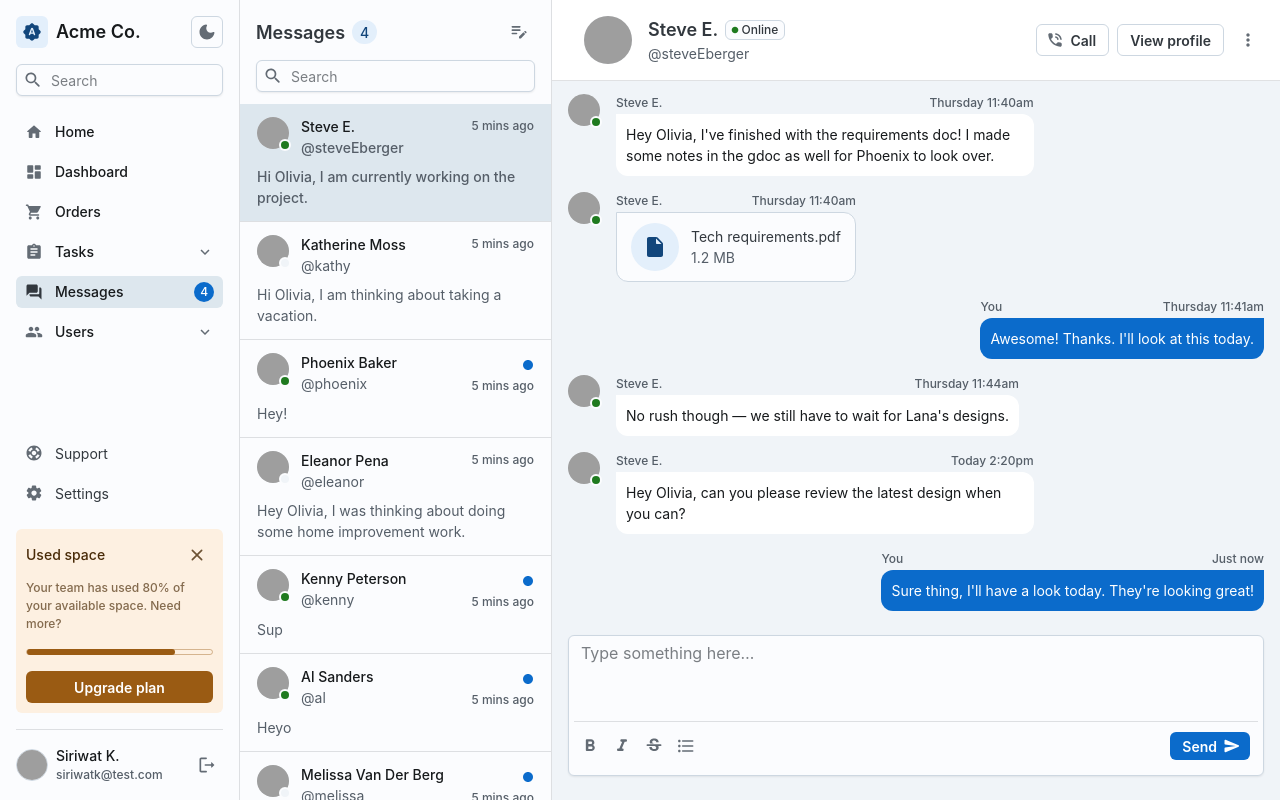
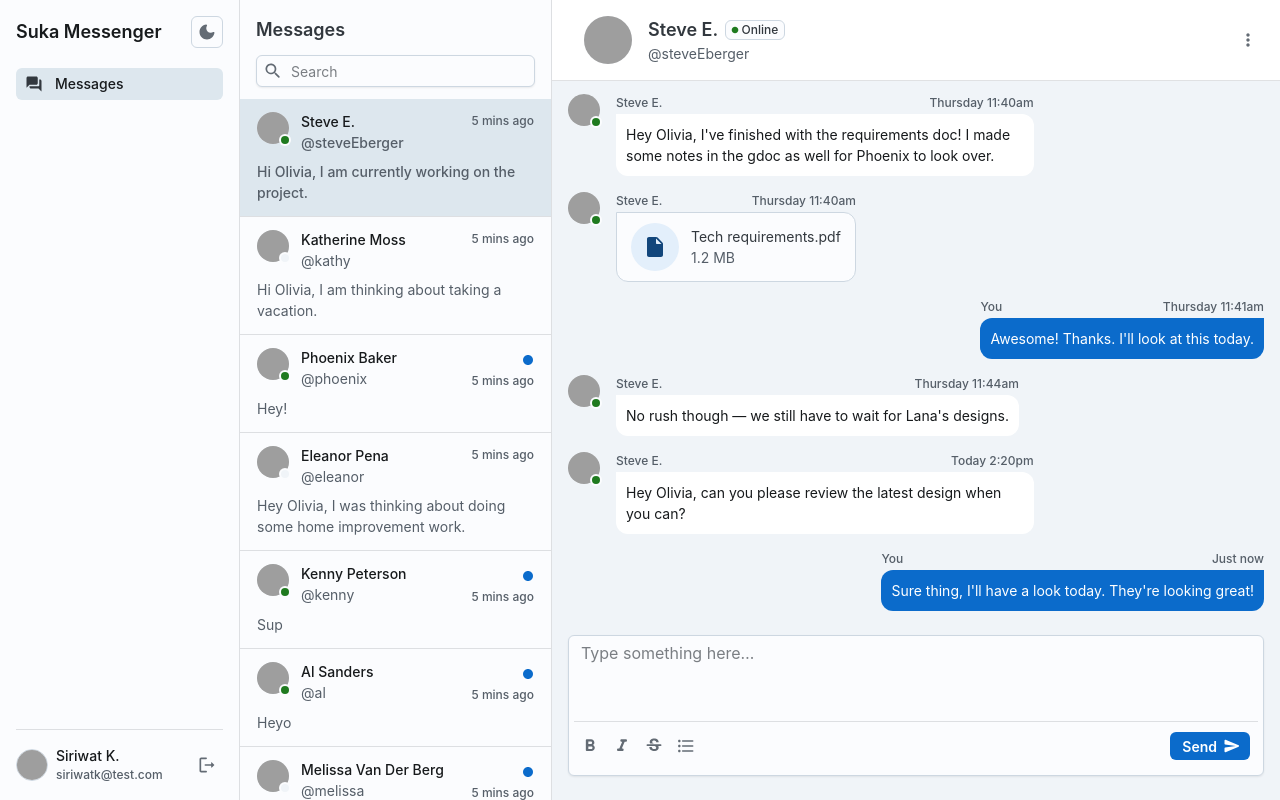
Before and after one commit to azhrzf/sukame, a React (Vite) app: page / in a window 1280 px wide. Built offline with nearby package versions, Linux system fonts and the light colour scheme; grey boxes are pictures that could not be loaded; the HTML template or start-up script is replaced by a standard one.

Commit message:
important feature only

```diff
--- a/src/components/ChatsPane.tsx
+++ b/src/components/ChatsPane.tsx
@@ -1,14 +1,15 @@
-import Stack from '@mui/joy/Stack';
-import Sheet from '@mui/joy/Sheet';
-import Typography from '@mui/joy/Typography';
-import { Box, Chip, IconButton, Input } from '@mui/joy';
-import List from '@mui/joy/List';
-import EditNoteRoundedIcon from '@mui/icons-material/EditNoteRounded';
-import SearchRoundedIcon from '@mui/icons-material/SearchRounded';
-import CloseRoundedIcon from '@mui/icons-material/CloseRounded';
-import ChatListItem from './ChatListItem';
-import { ChatProps } from '../types';
-import { toggleMessagesPane } from '../utils';
+import Stack from "@mui/joy/Stack";
+import Sheet from "@mui/joy/Sheet";
+import Typography from "@mui/joy/Typography";
+import { Box, IconButton, Input } from "@mui/joy";
+// import { Chip } from "@mui/joy";
+import List from "@mui/joy/List";
+// import EditNoteRoundedIcon from "@mui/icons-material/EditNoteRounded";
+import SearchRoundedIcon from "@mui/icons-material/SearchRounded";
+import CloseRoundedIcon from "@mui/icons-material/CloseRounded";
+import ChatListItem from "./ChatListItem";
+import { ChatProps } from "../types";
+import { toggleMessagesPane } from "../utils";
 
 type ChatsPaneProps = {
 	chats: ChatProps[];
@@ -16,56 +17,45 @@ type ChatsPaneProps = {
 	selectedChatId: string;
 };
 
-export default function ChatsPane({
-    chats,
-    setSelectedChat,
-    selectedChatId,
-}: ChatsPaneProps) {
+export default function ChatsPane({ chats, setSelectedChat, selectedChatId }: ChatsPaneProps) {
 	return (
 		<Sheet
 			sx={{
-                borderRight: '1px solid',
-                borderColor: 'divider',
-                height: 'calc(100dvh - var(--Header-height))',
-                overflowY: 'auto',
+				borderRight: "1px solid",
+				borderColor: "divider",
+				height: "calc(100dvh - var(--Header-height))",
+				overflowY: "auto",
 			}}
 		>
-            <Stack
-                direction="row"
-                spacing={1}
-                alignItems="center"
-                justifyContent="space-between"
-                p={2}
-                pb={1.5}
-            >
+			<Stack direction="row" spacing={1} alignItems="center" justifyContent="space-between" p={2} pb={1.5}>
 				<Typography
-                    fontSize={{ xs: 'md', md: 'lg' }}
+					fontSize={{ xs: "md", md: "lg" }}
 					component="h1"
 					fontWeight="lg"
-                    endDecorator={
-                        <Chip
-                            variant="soft"
-                            color="primary"
-                            size="md"
-                            slotProps={{ root: { component: 'span' } }}
-                        >
-                            4
-                        </Chip>
-                    }
-                    sx={{ mr: 'auto' }}
+					// endDecorator={
+					//     <Chip
+					//         variant="soft"
+					//         color="primary"
+					//         size="md"
+					//         slotProps={{ root: { component: 'span' } }}
+					//     >
+					//         4
+					//     </Chip>
+					// }
+					sx={{ mr: "auto" }}
 				>
 					Messages
 				</Typography>
 
-                <IconButton
+				{/* <IconButton
 					variant="plain"
 					aria-label="edit"
 					color="neutral"
 					size="sm"
-                    sx={{ display: { xs: 'none', sm: 'unset' } }}
+					sx={{ display: { xs: "none", sm: "unset" } }}
 				>
 					<EditNoteRoundedIcon />
-                </IconButton>
+				</IconButton> */}
 
 				<IconButton
 					variant="plain"
@@ -75,24 +65,19 @@ export default function ChatsPane({
 					onClick={() => {
 						toggleMessagesPane();
 					}}
-                    sx={{ display: { sm: 'none' } }}
+					sx={{ display: { sm: "none" } }}
 				>
 					<CloseRoundedIcon />
 				</IconButton>
 			</Stack>
 			<Box sx={{ px: 2, pb: 1.5 }}>
-                <Input
-                    size="sm"
-                    startDecorator={<SearchRoundedIcon />}
-                    placeholder="Search"
-                    aria-label="Search"
-                />
+				<Input size="sm" startDecorator={<SearchRoundedIcon />} placeholder="Search" aria-label="Search" />
 			</Box>
 			<List
 				sx={{
 					py: 0,
-                    '--ListItem-paddingY': '0.75rem',
-                    '--ListItem-paddingX': '1rem',
+					"--ListItem-paddingY": "0.75rem",
+					"--ListItem-paddingX": "1rem",
 				}}
 			>
 				{chats.map((chat) => (
--- a/src/components/MessagesPaneHeader.tsx
+++ b/src/components/MessagesPaneHeader.tsx
@@ -1,15 +1,15 @@
-import Avatar from '@mui/joy/Avatar';
-import Button from '@mui/joy/Button';
-import Chip from '@mui/joy/Chip';
-import IconButton from '@mui/joy/IconButton';
-import Stack from '@mui/joy/Stack';
-import Typography from '@mui/joy/Typography';
-import CircleIcon from '@mui/icons-material/Circle';
-import ArrowBackIosNewRoundedIcon from '@mui/icons-material/ArrowBackIosNewRounded';
-import PhoneInTalkRoundedIcon from '@mui/icons-material/PhoneInTalkRounded';
-import MoreVertRoundedIcon from '@mui/icons-material/MoreVertRounded';
-import { UserProps } from '../types';
-import { toggleMessagesPane } from '../utils';
+import Avatar from "@mui/joy/Avatar";
+// import Button from "@mui/joy/Button";
+import Chip from "@mui/joy/Chip";
+import IconButton from "@mui/joy/IconButton";
+import Stack from "@mui/joy/Stack";
+import Typography from "@mui/joy/Typography";
+import CircleIcon from "@mui/icons-material/Circle";
+import ArrowBackIosNewRoundedIcon from "@mui/icons-material/ArrowBackIosNewRounded";
+// import PhoneInTalkRoundedIcon from "@mui/icons-material/PhoneInTalkRounded";
+import MoreVertRoundedIcon from "@mui/icons-material/MoreVertRounded";
+import { UserProps } from "../types";
+import { toggleMessagesPane } from "../utils";
 
 type MessagesPaneHeaderProps = {
 	sender: UserProps;
@@ -21,9 +21,9 @@ export default function MessagesPaneHeader({ sender }: MessagesPaneHeaderProps)
 			direction="row"
 			justifyContent="space-between"
 			sx={{
-                borderBottom: '1px solid',
-                borderColor: 'divider',
-                backgroundColor: 'background.body',
+				borderBottom: "1px solid",
+				borderColor: "divider",
+				backgroundColor: "background.body",
 			}}
 			py={{ xs: 2, md: 2 }}
 			px={{ xs: 1, md: 2 }}
@@ -34,7 +34,7 @@ export default function MessagesPaneHeader({ sender }: MessagesPaneHeaderProps)
 					color="neutral"
 					size="sm"
 					sx={{
-                        display: { xs: 'inline-flex', sm: 'none' },
+						display: { xs: "inline-flex", sm: "none" },
 					}}
 					onClick={() => toggleMessagesPane()}
 				>
@@ -54,12 +54,10 @@ export default function MessagesPaneHeader({ sender }: MessagesPaneHeaderProps)
 									size="sm"
 									color="neutral"
 									sx={{
-                                        borderRadius: 'sm',
+										borderRadius: "sm",
 									}}
-                                    startDecorator={
-                                        <CircleIcon sx={{ fontSize: 8 }} color="success" />
-                                    }
-                                    slotProps={{ root: { component: 'span' } }}
+									startDecorator={<CircleIcon sx={{ fontSize: 8 }} color="success" />}
+									slotProps={{ root: { component: "span" } }}
 								>
 									Online
 								</Chip>
@@ -73,7 +71,7 @@ export default function MessagesPaneHeader({ sender }: MessagesPaneHeaderProps)
 				</div>
 			</Stack>
 			<Stack spacing={1} direction="row" alignItems="center">
-                <Button
+				{/* <Button
                     startDecorator={<PhoneInTalkRoundedIcon />}
                     color="neutral"
                     variant="outlined"
@@ -83,17 +81,17 @@ export default function MessagesPaneHeader({ sender }: MessagesPaneHeaderProps)
                     }}
                 >
                     Call
-                </Button>
-                <Button
+                </Button> */}
+				{/* <Button
 					color="neutral"
 					variant="outlined"
 					size="sm"
 					sx={{
-                        display: { xs: 'none', md: 'inline-flex' },
+						display: { xs: "none", md: "inline-flex" },
 					}}
 				>
 					View profile
-                </Button>
+				</Button> */}
 
 				<IconButton size="sm" variant="plain" color="neutral">
 					<MoreVertRoundedIcon />
--- a/src/components/Sidebar.tsx
+++ b/src/components/Sidebar.tsx
@@ -1,69 +1,66 @@
-import * as React from 'react';
-import GlobalStyles from '@mui/joy/GlobalStyles';
-import Avatar from '@mui/joy/Avatar';
-import Box from '@mui/joy/Box';
-import Button from '@mui/joy/Button';
-import Card from '@mui/joy/Card';
-import Chip from '@mui/joy/Chip';
-import Divider from '@mui/joy/Divider';
-import IconButton from '@mui/joy/IconButton';
-import Input from '@mui/joy/Input';
-import LinearProgress from '@mui/joy/LinearProgress';
-import List from '@mui/joy/List';
-import ListItem from '@mui/joy/ListItem';
-import ListItemButton, { listItemButtonClasses } from '@mui/joy/ListItemButton';
-import ListItemContent from '@mui/joy/ListItemContent';
-import Typography from '@mui/joy/Typography';
-import Sheet from '@mui/joy/Sheet';
-import Stack from '@mui/joy/Stack';
-import SearchRoundedIcon from '@mui/icons-material/SearchRounded';
-import HomeRoundedIcon from '@mui/icons-material/HomeRounded';
-import DashboardRoundedIcon from '@mui/icons-material/DashboardRounded';
-import ShoppingCartRoundedIcon from '@mui/icons-material/ShoppingCartRounded';
-import AssignmentRoundedIcon from '@mui/icons-material/AssignmentRounded';
-import QuestionAnswerRoundedIcon from '@mui/icons-material/QuestionAnswerRounded';
-import GroupRoundedIcon from '@mui/icons-material/GroupRounded';
-import SupportRoundedIcon from '@mui/icons-material/SupportRounded';
-import SettingsRoundedIcon from '@mui/icons-material/SettingsRounded';
-import CloseRoundedIcon from '@mui/icons-material/CloseRounded';
-import LogoutRoundedIcon from '@mui/icons-material/LogoutRounded';
-import BrightnessAutoRoundedIcon from '@mui/icons-material/BrightnessAutoRounded';
-import KeyboardArrowDownIcon from '@mui/icons-material/KeyboardArrowDown';
+// import * as React from "react";
+import GlobalStyles from "@mui/joy/GlobalStyles";
+import Avatar from "@mui/joy/Avatar";
+import Box from "@mui/joy/Box";
+// import Button from "@mui/joy/Button";
+// import Card from "@mui/joy/Card";
+// import Chip from "@mui/joy/Chip";
+import Divider from "@mui/joy/Divider";
+import IconButton from "@mui/joy/IconButton";
+// import Input from "@mui/joy/Input";
+// import LinearProgress from "@mui/joy/LinearProgress";
+import List from "@mui/joy/List";
+import ListItem from "@mui/joy/ListItem";
+import ListItemButton, { listItemButtonClasses } from "@mui/joy/ListItemButton";
+import ListItemContent from "@mui/joy/ListItemContent";
+import Typography from "@mui/joy/Typography";
+import Sheet from "@mui/joy/Sheet";
+// import Stack from "@mui/joy/Stack";
+// import SearchRoundedIcon from "@mui/icons-material/SearchRounded";
+// import HomeRoundedIcon from "@mui/icons-material/HomeRounded";
+// import DashboardRoundedIcon from "@mui/icons-material/DashboardRounded";
+// import ShoppingCartRoundedIcon from "@mui/icons-material/ShoppingCartRounded";
+// import AssignmentRoundedIcon from "@mui/icons-material/AssignmentRounded";
+import QuestionAnswerRoundedIcon from "@mui/icons-material/QuestionAnswerRounded";
+// import GroupRoundedIcon from "@mui/icons-material/GroupRounded";
+// import SupportRoundedIcon from "@mui/icons-material/SupportRounded";
+// import SettingsRoundedIcon from "@mui/icons-material/SettingsRounded";
+// import CloseRoundedIcon from "@mui/icons-material/CloseRounded";
+import LogoutRoundedIcon from "@mui/icons-material/LogoutRounded";
+// import BrightnessAutoRoundedIcon from "@mui/icons-material/BrightnessAutoRounded";
+// import KeyboardArrowDownIcon from "@mui/icons-material/KeyboardArrowDown";
 
-import ColorSchemeToggle from './ColorSchemeToggle';
-import { closeSidebar } from '../utils';
+import ColorSchemeToggle from "./ColorSchemeToggle";
+import { closeSidebar } from "../utils";
 
-function Toggler({
-    defaultExpanded = false,
-    renderToggle,
-    children,
-}: {
-    defaultExpanded?: boolean;
-    children: React.ReactNode;
-    renderToggle: (params: {
-        open: boolean;
-        setOpen: React.Dispatch<React.SetStateAction<boolean>>;
-    }) => React.ReactNode;
-}) {
-    const [open, setOpen] = React.useState(defaultExpanded);
-    return (
-        <React.Fragment>
-            {renderToggle({ open, setOpen })}
-            <Box
-                sx={{
-                    display: 'grid',
-                    gridTemplateRows: open ? '1fr' : '0fr',
-                    transition: '0.2s ease',
-                    '& > *': {
-                        overflow: 'hidden',
-                    },
-                }}
-            >
-                {children}
-            </Box>
-        </React.Fragment>
-    );
-}
+// function Toggler({
+// 	defaultExpanded = false,
+// 	renderToggle,
+// 	children,
+// }: {
+// 	defaultExpanded?: boolean;
+// 	children: React.ReactNode;
+// 	renderToggle: (params: { open: boolean; setOpen: React.Dispatch<React.SetStateAction<boolean>> }) => React.ReactNode;
+// }) {
+// 	const [open, setOpen] = React.useState(defaultExpanded);
+// 	return (
+// 		<React.Fragment>
+// 			{renderToggle({ open, setOpen })}
+// 			<Box
+// 				sx={{
+// 					display: "grid",
+// 					gridTemplateRows: open ? "1fr" : "0fr",
+// 					transition: "0.2s ease",
+// 					"& > *": {
+// 						overflow: "hidden",
+// 					},
+// 				}}
+// 			>
+// 				{children}
+// 			</Box>
+// 		</React.Fragment>
+// 	);
+// }
 
 export default function Sidebar() {
 	return (
@@ -71,33 +68,33 @@ export default function Sidebar() {
 			className="Sidebar"
 			sx={{
 				position: {
-                    xs: 'fixed',
-                    md: 'sticky',
+					xs: "fixed",
+					md: "sticky",
 				},
 				transform: {
-                    xs: 'translateX(calc(100% * (var(--SideNavigation-slideIn, 0) - 1)))',
-                    md: 'none',
+					xs: "translateX(calc(100% * (var(--SideNavigation-slideIn, 0) - 1)))",
+					md: "none",
 				},
-                transition: 'transform 0.4s, width 0.4s',
+				transition: "transform 0.4s, width 0.4s",
 				zIndex: 10000,
-                height: '100dvh',
-                width: 'var(--Sidebar-width)',
+				height: "100dvh",
+				width: "var(--Sidebar-width)",
 				top: 0,
 				p: 2,
 				flexShrink: 0,
-                display: 'flex',
-                flexDirection: 'column',
+				display: "flex",
+				flexDirection: "column",
 				gap: 2,
-                borderRight: '1px solid',
-                borderColor: 'divider',
+				borderRight: "1px solid",
+				borderColor: "divider",
 			}}
 		>
 			<GlobalStyles
 				styles={(theme) => ({
-                    ':root': {
-                        '--Sidebar-width': '220px',
-                        [theme.breakpoints.up('lg')]: {
-                            '--Sidebar-width': '240px',
+					":root": {
+						"--Sidebar-width": "220px",
+						[theme.breakpoints.up("lg")]: {
+							"--Sidebar-width": "240px",
 						},
 					},
 				})}
@@ -105,37 +102,37 @@ export default function Sidebar() {
 			<Box
 				className="Sidebar-overlay"
 				sx={{
-                    position: 'fixed',
+					position: "fixed",
 					zIndex: 9998,
 					top: 0,
 					left: 0,
-                    width: '100vw',
-                    height: '100vh',
-                    opacity: 'var(--SideNavigation-slideIn)',
-                    backgroundColor: 'var(--joy-palette-background-backdrop)',
-                    transition: 'opacity 0.4s',
+					width: "100vw",
+					height: "100vh",
+					opacity: "var(--SideNavigation-slideIn)",
+					backgroundColor: "var(--joy-palette-background-backdrop)",
+					transition: "opacity 0.4s",
 					transform: {
-                        xs: 'translateX(calc(100% * (var(--SideNavigation-slideIn, 0) - 1) + var(--SideNavigation-slideIn, 0) * var(--Sidebar-width, 0px)))',
-                        lg: 'translateX(-100%)',
+						xs: "translateX(calc(100% * (var(--SideNavigation-slideIn, 0) - 1) + var(--SideNavigation-slideIn, 0) * var(--Sidebar-width, 0px)))",
+						lg: "translateX(-100%)",
 					},
 				}}
 				onClick={() => closeSidebar()}
 			/>
-            <Box sx={{ display: 'flex', gap: 1, alignItems: 'center' }}>
-                <IconButton variant="soft" color="primary" size="sm">
+			<Box sx={{ display: "flex", gap: 1, alignItems: "center" }}>
+				{/* <IconButton variant="soft" color="primary" size="sm">
 					<BrightnessAutoRoundedIcon />
-                </IconButton>
-                <Typography level="title-lg">Acme Co.</Typography>
-                <ColorSchemeToggle sx={{ ml: 'auto' }} />
+				</IconButton> */}
+				<Typography level="title-lg">Suka Messenger</Typography>
+				<ColorSchemeToggle sx={{ ml: "auto" }} />
 			</Box>
-            <Input size="sm" startDecorator={<SearchRoundedIcon />} placeholder="Search" />
+			{/* <Input size="sm" startDecorator={<SearchRoundedIcon />} placeholder="Search" /> */}
 			<Box
 				sx={{
 					minHeight: 0,
-                    overflow: 'hidden auto',
+					overflow: "hidden auto",
 					flexGrow: 1,
-                    display: 'flex',
-                    flexDirection: 'column',
+					display: "flex",
+					flexDirection: "column",
 					[`& .${listItemButtonClasses.root}`]: {
 						gap: 1.5,
 					},
@@ -145,29 +142,29 @@ export default function Sidebar() {
 					size="sm"
 					sx={{
 						gap: 1,
-                        '--List-nestedInsetStart': '30px',
-                        '--ListItem-radius': (theme) => theme.vars.radius.sm,
+						"--List-nestedInsetStart": "30px",
+						"--ListItem-radius": (theme) => theme.vars.radius.sm,
 					}}
 				>
-                    <ListItem>
+					{/* <ListItem>
 						<ListItemButton>
 							<HomeRoundedIcon />
 							<ListItemContent>
 								<Typography level="title-sm">Home</Typography>
 							</ListItemContent>
 						</ListItemButton>
-                    </ListItem>
+					</ListItem> */}
 
-                    <ListItem>
+					{/* <ListItem>
 						<ListItemButton>
 							<DashboardRoundedIcon />
 							<ListItemContent>
 								<Typography level="title-sm">Dashboard</Typography>
 							</ListItemContent>
 						</ListItemButton>
-                    </ListItem>
+					</ListItem> */}
 
-                    <ListItem>
+					{/* <ListItem>
 						<ListItemButton
 							role="menuitem"
 							component="a"
@@ -178,9 +175,9 @@ export default function Sidebar() {
 								<Typography level="title-sm">Orders</Typography>
 							</ListItemContent>
 						</ListItemButton>
-                    </ListItem>
+					</ListItem> */}
 
-                    <ListItem nested>
+					{/* <ListItem nested>
 						<Toggler
 							renderToggle={({ open, setOpen }) => (
 								<ListItemButton onClick={() => setOpen(!open)}>
@@ -188,9 +185,7 @@ export default function Sidebar() {
 									<ListItemContent>
 										<Typography level="title-sm">Tasks</Typography>
 									</ListItemContent>
-                                    <KeyboardArrowDownIcon
-                                        sx={{ transform: open ? 'rotate(180deg)' : 'none' }}
-                                    />
+									<KeyboardArrowDownIcon sx={{ transform: open ? "rotate(180deg)" : "none" }} />
 								</ListItemButton>
 							)}
 						>
@@ -209,7 +204,7 @@ export default function Sidebar() {
 								</ListItem>
 							</List>
 						</Toggler>
-                    </ListItem>
+					</ListItem> */}
 
 					<ListItem>
 						<ListItemButton selected>
@@ -217,13 +212,13 @@ export default function Sidebar() {
 							<ListItemContent>
 								<Typography level="title-sm">Messages</Typography>
 							</ListItemContent>
-                            <Chip size="sm" color="primary" variant="solid">
+							{/* <Chip size="sm" color="primary" variant="solid">
 								4
-                            </Chip>
+							</Chip> */}
 						</ListItemButton>
 					</ListItem>
 
-                    <ListItem nested>
+					{/* <ListItem nested>
 						<Toggler
 							renderToggle={({ open, setOpen }) => (
 								<ListItemButton onClick={() => setOpen(!open)}>
@@ -231,9 +226,7 @@ export default function Sidebar() {
 									<ListItemContent>
 										<Typography level="title-sm">Users</Typography>
 									</ListItemContent>
-                                    <KeyboardArrowDownIcon
-                                        sx={{ transform: open ? 'rotate(180deg)' : 'none' }}
-                                    />
+									<KeyboardArrowDownIcon sx={{ transform: open ? "rotate(180deg)" : "none" }} />
 								</ListItemButton>
 							)}
 						>
@@ -255,16 +248,16 @@ export default function Sidebar() {
 								</ListItem>
 							</List>
 						</Toggler>
-                    </ListItem>
+					</ListItem> */}
 				</List>
 
-                <List
+				{/* <List
 					size="sm"
 					sx={{
-                        mt: 'auto',
+						mt: "auto",
 						flexGrow: 0,
-                        '--ListItem-radius': (theme) => theme.vars.radius.sm,
-                        '--List-gap': '8px',
+						"--ListItem-radius": (theme) => theme.vars.radius.sm,
+						"--List-gap": "8px",
 						mb: 2,
 					}}
 				>
@@ -280,31 +273,23 @@ export default function Sidebar() {
 							Settings
 						</ListItemButton>
 					</ListItem>
-                </List>
-                <Card
-                    invertedColors
-                    variant="soft"
-                    color="warning"
-                    size="sm"
-                    sx={{ boxShadow: 'none' }}
-                >
+				</List> */}
+				{/* <Card invertedColors variant="soft" color="warning" size="sm" sx={{ boxShadow: "none" }}>
 					<Stack direction="row" justifyContent="space-between" alignItems="center">
 						<Typography level="title-sm">Used space</Typography>
 						<IconButton size="sm">
 							<CloseRoundedIcon />
 						</IconButton>
 					</Stack>
-                    <Typography level="body-xs">
-                        Your team has used 80% of your available space. Need more?
-                    </Typography>
+					<Typography level="body-xs">Your team has used 80% of your available space. Need more?</Typography>
 					<LinearProgress variant="outlined" value={80} determinate sx={{ my: 1 }} />
 					<Button size="sm" variant="solid">
 						Upgrade plan
 					</Button>
-                </Card>
+				</Card> */}
 			</Box>
 			<Divider />
-            <Box sx={{ display: 'flex', gap: 1, alignItems: 'center' }}>
+			<Box sx={{ display: "flex", gap: 1, alignItems: "center" }}>
 				<Avatar
 					variant="outlined"
 					size="sm"
```
Lines whose indentation alone changed are shown as unchanged.
